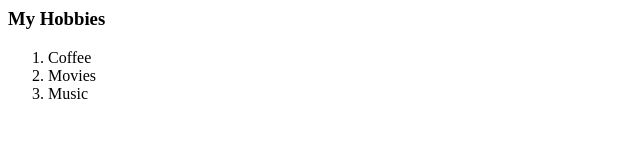
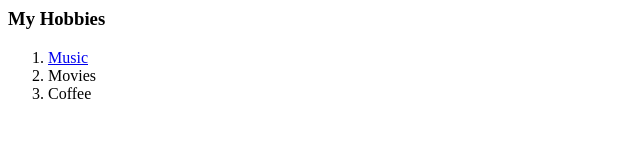
Before and after one commit to noelmaro/cv, a plain HTML site: page hobbies.html in a window 1280 px wide. Shown: the full height of the page, 0-640 px from the left. Drawn offline with Linux system fonts and the light colour scheme.

Commit message:
Add files via upload

```diff
--- a/hobbies.html
+++ b/hobbies.html
@@ -7,9 +7,9 @@
 <body>
   <h3>My Hobbies</h3>
   <ol start= '1'>
+      <li><a href="https://www.youtube.com/watch?v=t7w3k3pjZY4">Music</a></li>
+      <li>Movies</li>
       <li>Coffee</li>
-      <li>Movies</li>
-      <li>Music</li>
   </ol>
 </body>
 </html>
```
